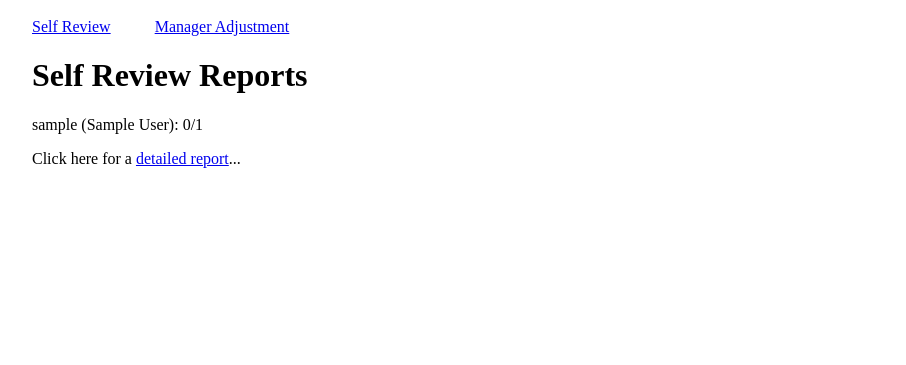
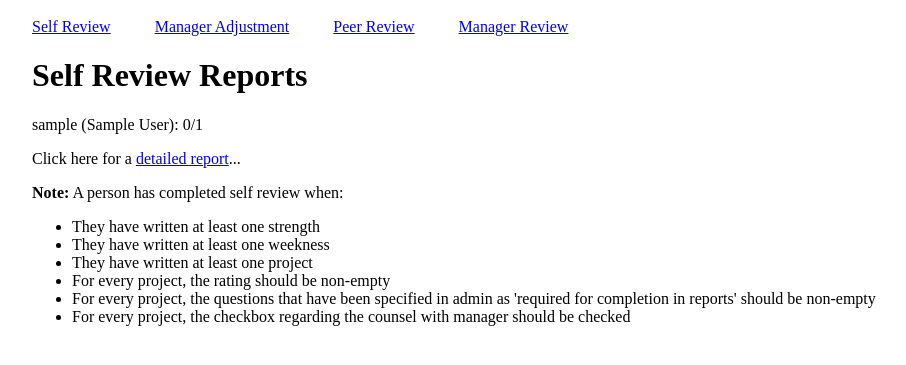
Before and after one commit to kgolezardi/Performance-Review-Backend, a Django app: page /reports/self-review/ in a window 1280 px wide. Shown: the top 365 px of the page, without its empty margins (16-922 px from the left). Run offline with Django 3.2, Linux system fonts and the light colour scheme; a user stored in the database is signed in; data comes from the database, SQL or seed files in the repository; tables that the repository leaves empty hold one stand-in row (values such as "Sample post"); data that the repository does not hold is empty.

Commit message:
Add reports for the remaining phases (#122)

```diff
--- a/review/reporting/templates/reporting/index.html
+++ b/review/reporting/templates/reporting/index.html
@@ -10,7 +10,13 @@
             <a href="{% url 'reporting:self-review' %}">Self Review</a>
         </div>
         <div style="display: inline; padding-right: 40px">
-            <a href="{% url 'reporting:index' %}">Manager Adjustment</a>
+            <a href="{% url 'reporting:manager-adjustment' %}">Manager Adjustment</a>
+        </div>
+        <div style="display: inline; padding-right: 40px">
+            <a href="{% url 'reporting:peer-review' %}">Peer Review</a>
+        </div>
+        <div style="display: inline; padding-right: 40px">
+            <a href="{% url 'reporting:manager-review' %}">Manager Review</a>
         </div>
 
         {% block content %}
--- a/review/reporting/templates/reporting/self-review.html
+++ b/review/reporting/templates/reporting/manager_adjustment.html
@@ -1,11 +1,13 @@
 {% extends 'reporting/index.html' %}
 
 {% block content %}
-    <h1>Self Review Reports</h1>
+    <h1>Manager Adjustment Reports</h1>
+
+    <p># of approved projects / # of projects to approve</p>
+
     <p>
         {% for manager, data in report.items %}
             {{ manager }}: {{ data.completed }}/{{ data.total }} <br/>
         {% endfor %}
     </p>
-    <p>Click here for a <a href="{% url 'reporting:self-review-detailed' %}">detailed report</a>...</p>
 {% endblock %}
--- /dev/null
+++ b/review/reporting/templates/reporting/self_review.html
@@ -0,0 +1,26 @@
+{% extends 'reporting/index.html' %}
+
+{% block content %}
+    <h1>Self Review Reports</h1>
+    <p>
+        {% for manager, data in report.items %}
+            {{ manager }}: {{ data.completed }}/{{ data.total }} <br/>
+        {% endfor %}
+    </p>
+
+    <p>Click here for a <a href="{% url 'reporting:self-review-detailed' %}">detailed report</a>...</p>
+
+    <p>
+        <strong>Note:</strong>
+        A person has completed self review when:
+        <ul>
+            <li>They have written at least one strength</li>
+            <li>They have written at least one weekness</li>
+            <li>They have written at least one project</li>
+            <li>For every project, the rating should be non-empty</li>
+            <li>For every project, the questions that have been specified in admin as
+                'required for completion in reports' should be non-empty</li>
+            <li>For every project, the checkbox regarding the counsel with manager should be checked</li>
+        </ul>
+    </p>
+{% endblock %}
--- a/review/reporting/urls.py
+++ b/review/reporting/urls.py
@@ -7,4 +7,8 @@ urlpatterns = [
     path('', views.index, name='index'),
     path('self-review/', views.self_review_overview, name='self-review'),
     path('self-review-detailed/', views.self_review_detailed, name='self-review-detailed'),
+    path('manager-adjustment/', views.manager_adjustment, name='manager-adjustment'),
+    path('peer-review/', views.peer_review_overview, name='peer-review'),
+    path('peer-review-detailed/', views.peer_review_detailed, name='peer-review-detailed'),
+    path('manager-review/', views.manager_review, name='manager-review'),
 ]
--- a/review/reporting/views.py
+++ b/review/reporting/views.py
@@ -5,7 +5,9 @@ from django.contrib.auth.decorators import user_passes_test
 from django.http import HttpResponse
 from django.shortcuts import render
 
-from core.models import Settings, PersonReview, ProjectReview
+from accounts.models import User
+from core.enums import State
+from core.models import Settings, PersonReview, ProjectReview, ManagerPersonReview, ManagerProjectComment
 
 
 @user_passes_test(lambda u: u.is_superuser)
@@ -24,7 +26,7 @@ def self_review_overview(request):
             managers_report[user.manager]['completed'] += 1
         managers_report[user.manager]['total'] += 1
     managers_report = dict(managers_report)
-    return render(request=request, template_name='reporting/self-review.html', context={
+    return render(request=request, template_name='reporting/self_review.html', context={
         'report': managers_report,
     })
 
@@ -76,17 +78,13 @@ def create_self_review_report():
         incomplete_project_reviews_count = 0
         for project_review in project_reviews:
             has_rating = bool(project_review.rating)
-            has_answerd = []
-            for question in selected_round.self_review_project_questions.filter(required=True):
-                answer_qs = project_review.answers.filter(question=question)
-                if answer_qs.exists():
-                    has_answerd.append(bool(answer_qs.get().value))
-                else:
-                    has_answerd.append(False)
-            has_answerd_all = all(has_answerd)
+            has_answered_all = has_answered_all_required_questions(
+                project_review,
+                selected_round.self_review_project_questions.filter(required=True),
+            )
             consulted_with_manager = project_review.consulted_with_manager
 
-            if has_rating and has_answerd_all and consulted_with_manager:
+            if has_rating and has_answered_all and consulted_with_manager:
                 completed_project_reviews_count += 1
             else:
                 incomplete_project_reviews_count += 1
@@ -101,3 +99,161 @@ def create_self_review_report():
             'completed': completed,
         }
     return report
+
+
+@user_passes_test(lambda u: u.is_superuser)
+def manager_adjustment(request):
+    selected_round = Settings.load().active_round
+    manager_progress = defaultdict(lambda: {'completed': 0, 'total': 0})
+    for project_review in ProjectReview.objects.filter(round=selected_round):
+        manager = project_review.reviewee.manager
+        if not manager:
+            continue
+        if project_review.approved_by_manager:
+            manager_progress[manager]['completed'] += 1
+        manager_progress[manager]['total'] += 1
+
+    return render(request=request, template_name='reporting/manager_adjustment.html', context={
+        'report': dict(manager_progress),
+    })
+
+
+@user_passes_test(lambda u: u.is_superuser)
+def peer_review_overview(request):
+    cutoff = int(request.GET.get('cutoff', 5))
+
+    detailed_report = create_peer_review_report()
+    managers_report = defaultdict(lambda: {
+        'have_not_started': [],
+        'less_than_cutoff': [],
+        'at_least_cutoff': [],
+        'finished': [],
+    })
+    for user in detailed_report:
+        if not user.manager:
+            continue
+        if detailed_report[user]['total'] == 0:
+            continue
+        if detailed_report[user]['completed'] == 0:
+            managers_report[user.manager]['have_not_started'].append(user.username)
+        elif detailed_report[user]['completed'] == detailed_report[user]['total']:
+            managers_report[user.manager]['finished'].append(user.username)
+        elif detailed_report[user]['completed'] < cutoff:
+            managers_report[user.manager]['less_than_cutoff'].append(user.username)
+        elif detailed_report[user]['completed'] >= cutoff:
+            managers_report[user.manager]['at_least_cutoff'].append(user.username)
+    return render(request=request, template_name='reporting/peer_review.html', context={
+        'report': dict(managers_report),
+        'cutoff': cutoff,
+    })
+
+
+@user_passes_test(lambda u: u.is_superuser)
+def peer_review_detailed(request):
+    detailed_report = create_peer_review_report()
+    response = HttpResponse(content_type='text/csv')
+    response['Content-Desposition'] = 'attachment; filename="peer-review.csv"'
+
+    writer = csv.writer(response)
+    writer.writerow(['Manager', 'Sahabi', '# of reviewed users', 'Total # of users to review'])
+    for user, data in detailed_report.items():
+        writer.writerow([
+            user.manager,
+            user,
+            data['completed'],
+            data['total'],
+        ])
+    return response
+
+
+def create_peer_review_report():
+    report = defaultdict(lambda: {'completed': 0, 'total': 0})
+    selected_round = Settings.load().active_round
+    participants = selected_round.participants.all()
+    for user in participants:
+        users_to_review = User.objects.filter(
+            projectreview__reviewers=user,
+            projectreview__round=selected_round
+        ).distinct()
+        for reviewee in users_to_review:
+            person_review_qs = PersonReview.objects.filter(
+                round=selected_round,
+                reviewee=reviewee,
+                reviewer=user,
+            )
+            if person_review_qs.exists() and person_review_qs.get().state == State.DONE.value:
+                report[user]['completed'] += 1
+            report[user]['total'] += 1
+    return dict(report)
+
+
+@user_passes_test(lambda u: u.is_superuser)
+def manager_review(request):
+    detailed_report = create_manager_review_report()
+    managers_report = defaultdict(lambda: {'completed': 0, 'total': 0})
+    for user in detailed_report:
+        if not user.manager:
+            continue
+        if detailed_report[user]:
+            managers_report[user.manager]['completed'] += 1
+        managers_report[user.manager]['total'] += 1
+    managers_report = dict(managers_report)
+    return render(request=request, template_name='reporting/manager_review.html', context={
+        'report': managers_report,
+    })
+
+
+def create_manager_review_report():
+    completed = {}
+    selected_round = Settings.load().active_round
+    participants = selected_round.participants.all()
+    for user in participants:
+        manager_person_review_qs = ManagerPersonReview.objects.filter(
+            round=selected_round,
+            reviewee=user,
+        )
+        if manager_person_review_qs.exists():
+            manager_person_review = manager_person_review_qs.get()
+            strengths_count = len(manager_person_review.strengths or [])
+            weaknesses_count = len(manager_person_review.weaknesses or [])
+            has_overall_rating = bool(manager_person_review.overall_rating)
+        else:
+            strengths_count = weaknesses_count = 0
+            has_overall_rating = False
+
+        project_reviews = ProjectReview.objects.filter(
+            round=selected_round,
+            reviewee=user,
+        )
+        incomplete_project_comments_count = 0
+        for project_review in project_reviews:
+            manager_project_comment_qs = ManagerProjectComment.objects.filter(project_review=project_review)
+            if not manager_project_comment_qs.exists():
+                incomplete_project_comments_count += 1
+                continue
+            manager_project_comment = manager_project_comment_qs.get()
+
+            has_rating = bool(manager_project_comment.rating)
+            has_answered_all = has_answered_all_required_questions(
+                manager_project_comment,
+                selected_round.manager_review_project_questions.filter(required=True),
+            )
+
+            if not has_rating or not has_answered_all:
+                incomplete_project_comments_count += 1
+
+        completed[user] = strengths_count > 0 and weaknesses_count > 0 and has_overall_rating and \
+            incomplete_project_comments_count == 0
+    return completed
+
+
+def has_answered_all_required_questions(review, required_questions):
+    has_answered = []
+    for question in required_questions:
+        answer_qs = review.answers.filter(question=question)
+        if answer_qs.exists():
+            has_answered.append(bool(answer_qs.get().value))
+        else:
+            has_answered.append(False)
+    has_answered_all = all(has_answered)
+    return has_answered_all
```
Also changed, not shown: review/core/interactors/project_review.py (+4 -3 lines), review/reporting/templates/reporting/manager_review.html (added, +20 -0 lines), review/reporting/templates/reporting/peer_review.html (added, +81 -0 lines).
